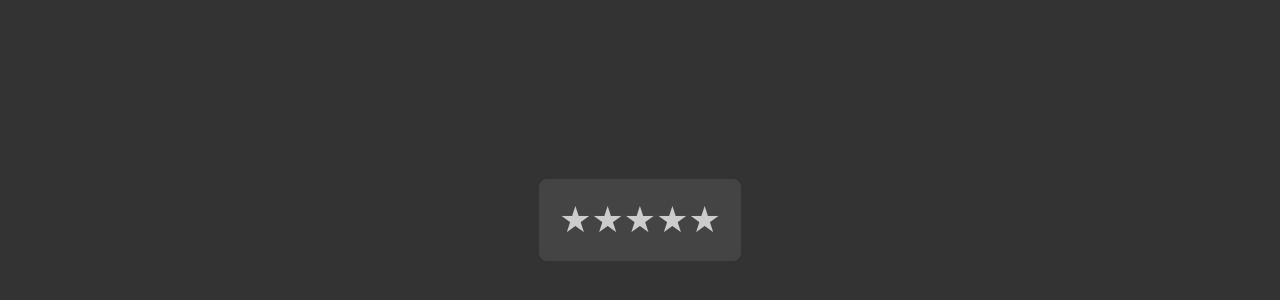
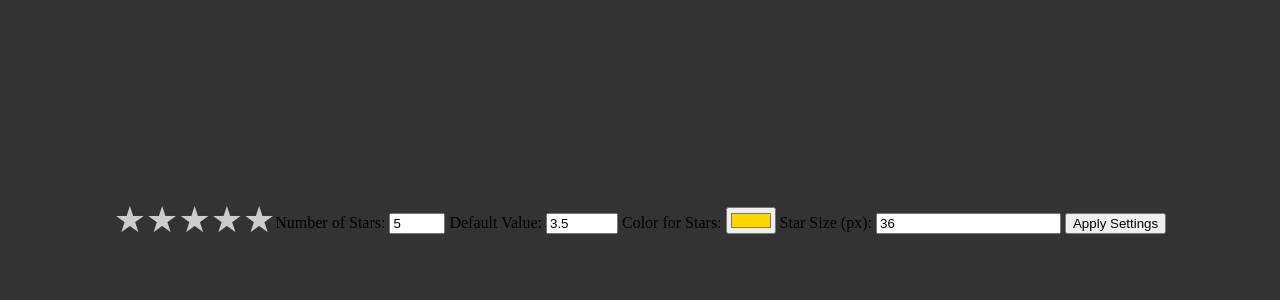
Before and after one commit to alexbnmb/Rating_Task, a plain HTML site: page index.html in a window 1280 px wide. Shown: the part 180-480 px from the top of the page. Drawn offline with Linux system fonts and the light colour scheme.

Commit message:
Update index.html

```diff
--- a/index.html
+++ b/index.html
@@ -3,13 +3,31 @@
 <head>
     <meta charset="UTF-8">
     <meta name="viewport" content="width=device-width, initial-scale=1.0">
-    <title>Centered Rating Component</title>
+    <title>Rating Component with Settings</title>
     <link rel="stylesheet" href="styles.css">
 </head>
 <body>
 
-<div class="rating-container">
-    <feedback-rating value="3" max="5" fractional></feedback-rating>
+<feedback-rating id="rating-element" value="3.5" max="5"></feedback-rating>
+
+<div class="settings-menu">
+    <label>
+        Number of Stars:
+        <input type="number" id="num-stars" min="1" max="10" value="5">
+    </label>
+    <label>
+        Default Value:
+        <input type="number" id="default-value" min="0" max="10" step="0.5" value="3.5">
+    </label>
+    <label>
+        Color for Stars:
+        <input type="color" id="star-color" value="#ffd700">
+    </label>
+    <label>
+        Star Size (px):
+        <input type="number" id="star-size" min="10" value="36">
+    </label>
+    <button type="button" id="apply-settings">Apply Settings</button>
 </div>
 
 <script src="script.js" defer></script>
```
